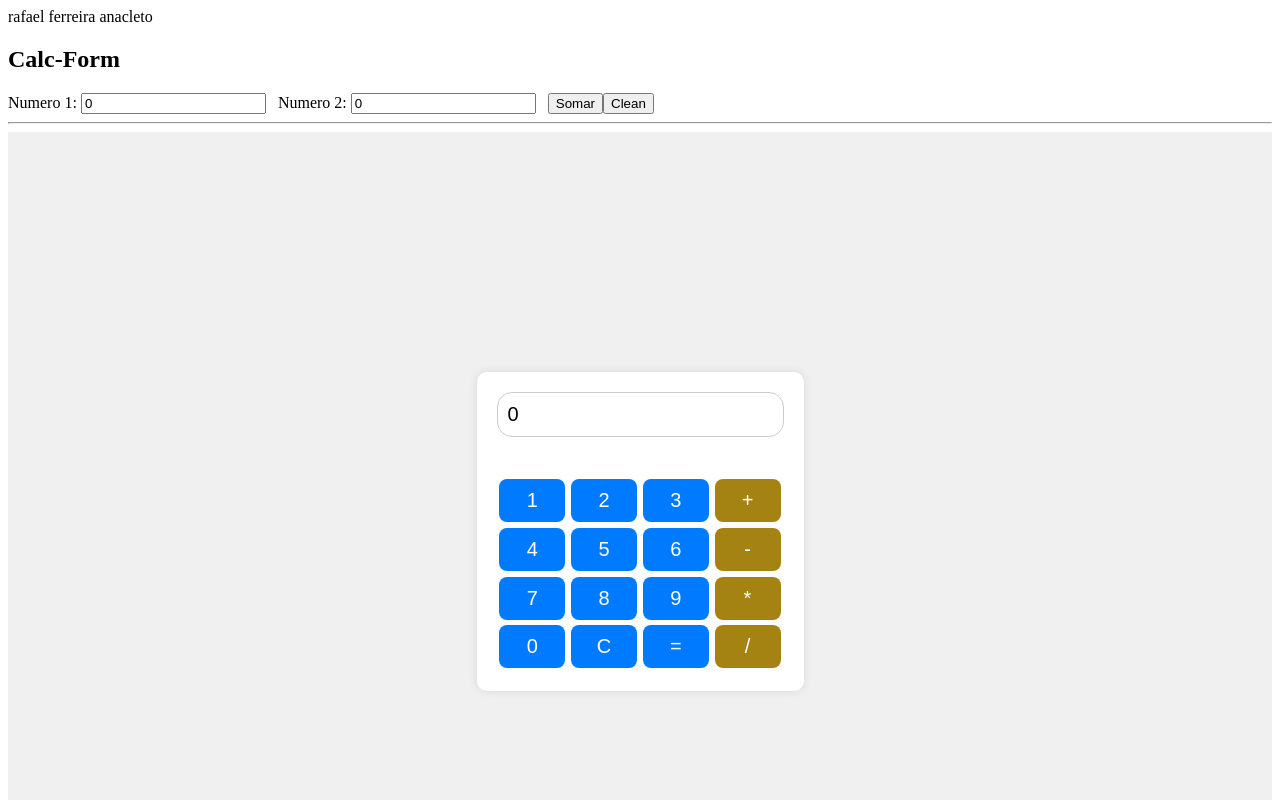
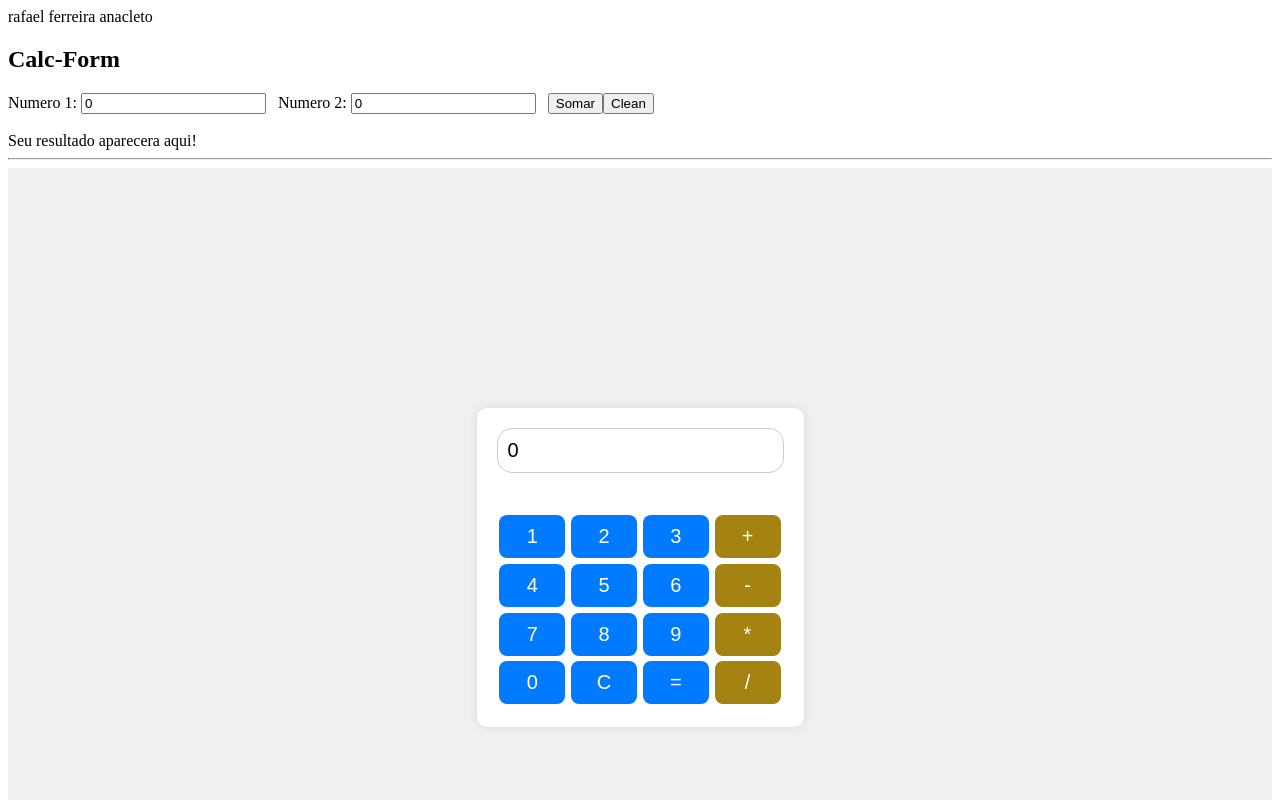
Before and after one commit to rafaelanacleto/curso-angular, an Angular app: page / in a window 1280 px wide. Shown: the top 800 px of the page. Built offline with nearby package versions, Linux system fonts and the light colour scheme.

Commit message:
Finalizado conceitos basicos

```diff
--- a/src/app/calc-form/calc-form.component.html
+++ b/src/app/calc-form/calc-form.component.html
@@ -14,9 +14,18 @@
             <button type="button" (click)="clean()">Clean</button>
         </form>
 
+        <div *ngIf="result > 20">
+             <p>Seu resultado está acima: de 20</p>
+        </div>
+
+        <br>
         @if (result) {
             <div class="result-display">
                 <p>Resultado: <span id="result">{{result}}</span></p>
+            </div>
+        } @else {
+            <div class="result-display">
+                <span>Seu resultado aparecera aqui!</span>
             </div>
         }
 
--- a/src/app/calc-form/calc-form.component.ts
+++ b/src/app/calc-form/calc-form.component.ts
@@ -1,9 +1,10 @@
+import { CommonModule } from '@angular/common';
 import { Component } from '@angular/core';
 import { FormsModule } from '@angular/forms';
 
 @Component({
   selector: 'app-calc-form',
-  imports: [FormsModule],
+  imports: [FormsModule, CommonModule],
   templateUrl: './calc-form.component.html',
   styleUrl: './calc-form.component.scss',
 })
```
